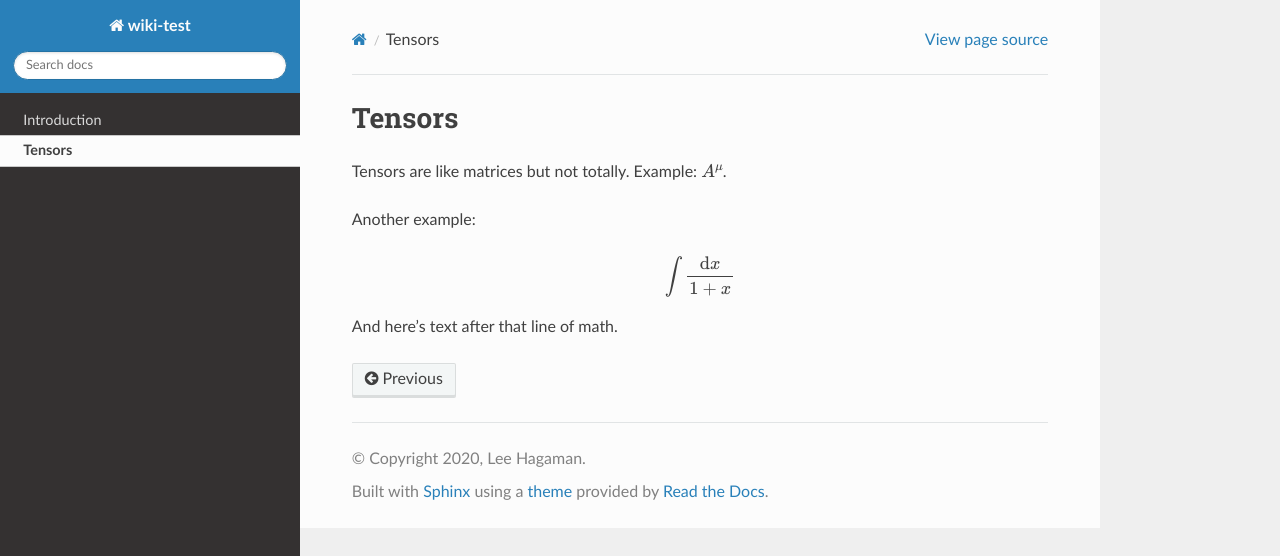
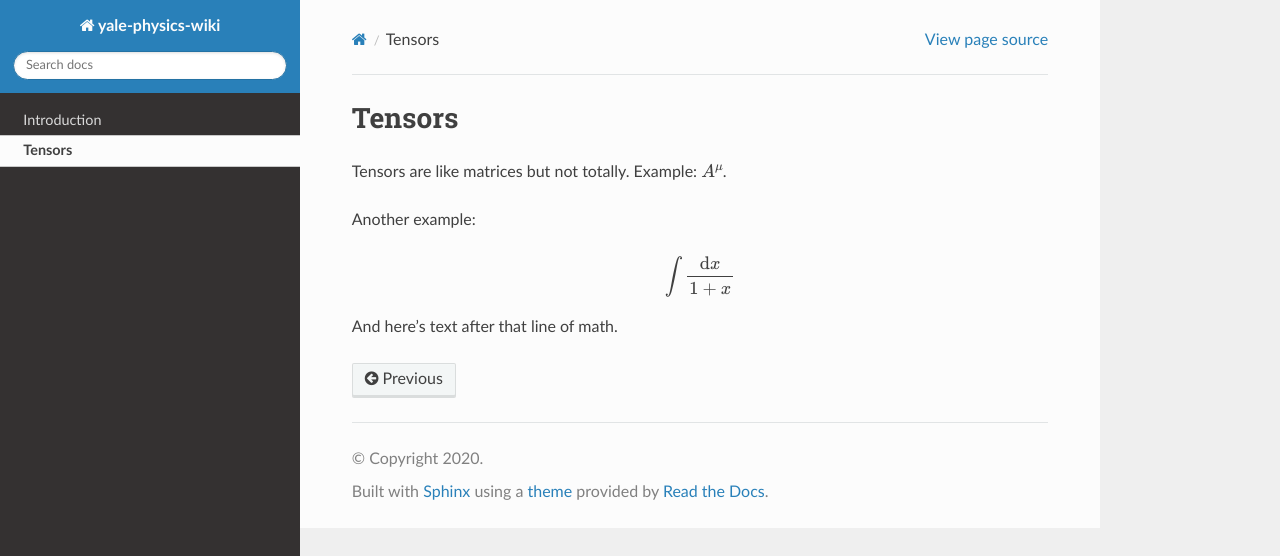
Before and after one commit to yale-physics-wiki/yale-physics-wiki, a Sphinx documentation site: the page built from docs/tensors.rst, in a window 1280 px wide. Shown: the top 556 px of the page. Built offline with Sphinx 7.4.7 and the Read the Docs theme 2.0.0, drawn with Linux system fonts in a browser that asks for light colours.

Commit message:
changed author

```diff
--- a/docs/conf.py
+++ b/docs/conf.py
@@ -17,9 +17,9 @@
 
 # -- Project information -----------------------------------------------------
 
-project = 'wiki-test'
-copyright = '2020, Lee Hagaman'
-author = 'Lee Hagaman'
+project = 'yale-physics-wiki'
+copyright = '2020'
+author = 'Yale Physics Graduate Students'
 
 # The full version, including alpha/beta/rc tags
 release = '0.1'
```
